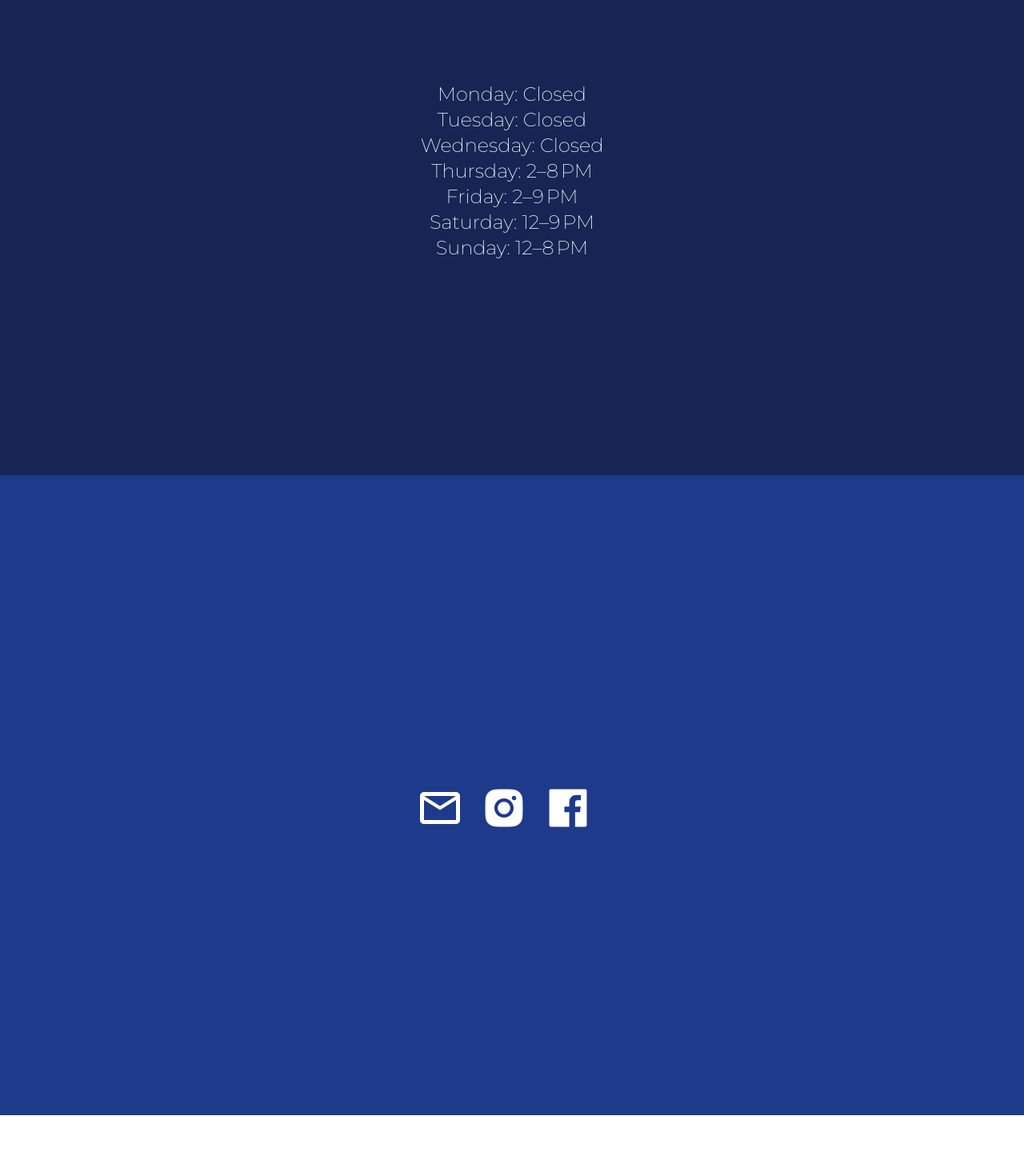
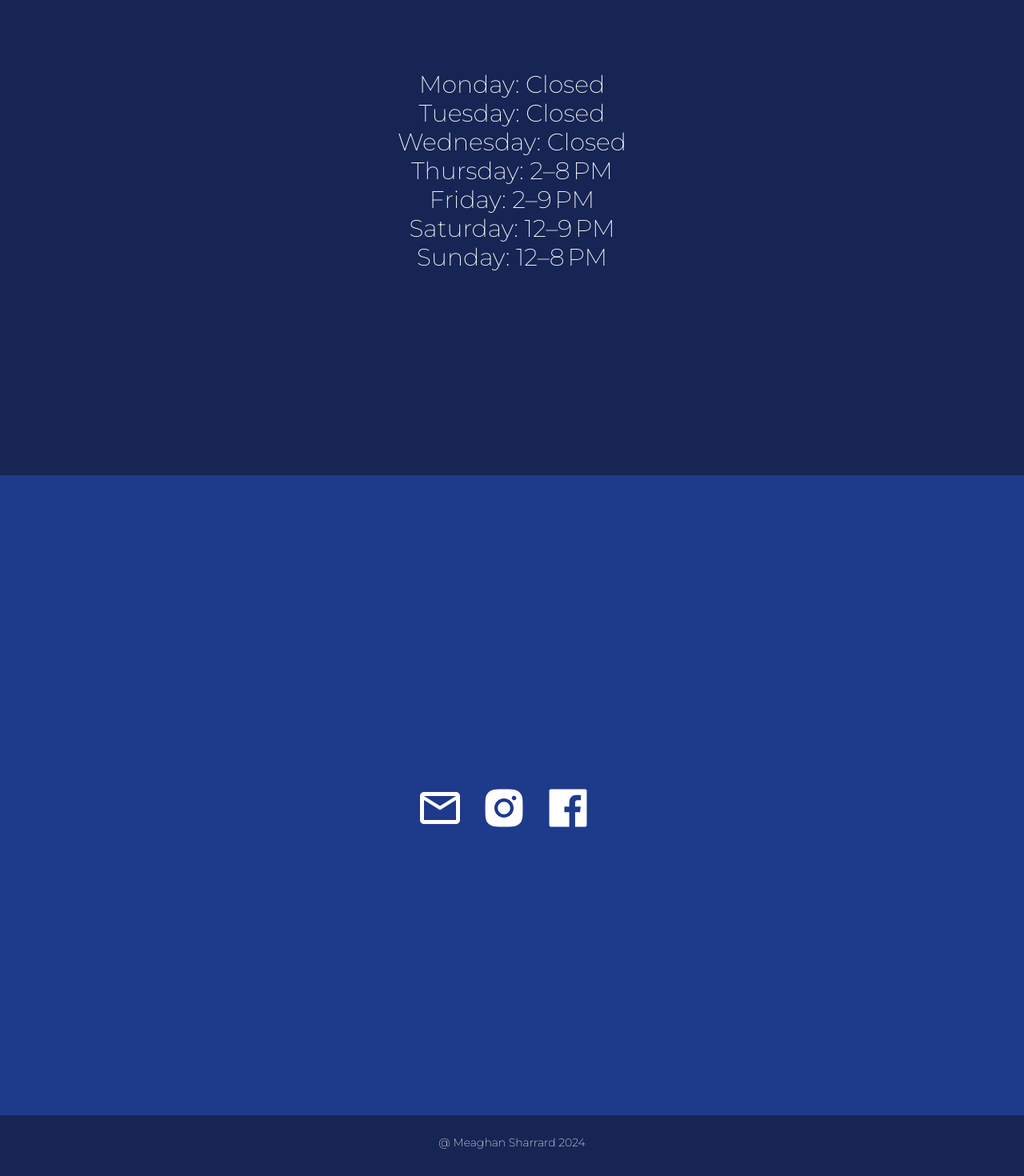
Before and after one commit to meaghansharrard89/palemoon, a React (Create React App) app: page / in a window 1280 px wide. Shown: the part 2606-4076 px from the top of the page at 80% size. Before the commit the page ends 4000 px from the top, so only its background shows below. Built offline with nearby package versions, Linux system fonts and the light colour scheme.

Commit message:
added footer

```diff
--- a/public/index.html
+++ b/public/index.html
@@ -3,13 +3,6 @@
   <head>
     <meta charset="utf-8" />
     <link rel="icon" href="%PUBLIC_URL%/favicon.ico" />
-
-    <!-- <link rel="preconnect" href="https://fonts.googleapis.com" />
-    <link rel="preconnect" href="https://fonts.gstatic.com" crossorigin />
-    <link
-      href="https://fonts.googleapis.com/css2?family=Libre+Franklin:ital,wght@0,100..900;1,100..900&display=swap"
-      rel="stylesheet"
-    /> -->
 
     <link rel="preconnect" href="https://fonts.googleapis.com" />
     <link rel="preconnect" href="https://fonts.gstatic.com" crossorigin />
@@ -20,7 +13,7 @@
 
     <meta name="viewport" content="width=device-width, initial-scale=1" />
     <meta name="theme-color" content="#000000" />
-    <meta name="description" content="Fogarty Lab" />
+    <meta name="description" content="Pale Moon Brewing" />
     <link rel="apple-touch-icon" href="%PUBLIC_URL%/logo192.png" />
     <link rel="manifest" href="%PUBLIC_URL%/manifest.json" />
 
--- a/src/App.js
+++ b/src/App.js
@@ -64,7 +64,7 @@ const App = () => {
 
   return (
     <>
-      {/* Logo- section 1 */}
+      {/* Logo */}
       <div
         id="one"
         className={`h-screen flex justify-center items-center text-center ${sectionBackgrounds[1]}`}
@@ -78,7 +78,7 @@ const App = () => {
         </RevealOnScroll>
       </div>
 
-      {/* Image and about- section 2 */}
+      {/* Image and about */}
       <div
         id="two"
         className={`h-screen flex justify-center items-center text-center ${sectionBackgrounds[0]}`}
@@ -105,7 +105,7 @@ const App = () => {
         </RevealOnScroll>
       </div>
 
-      {/* Map- section 3 */}
+      {/* Map and address */}
       <div
         id="three"
         className={`h-screen flex justify-center items-center text-center ${sectionBackgrounds[1]}`}
@@ -120,14 +120,14 @@ const App = () => {
         </RevealOnScroll>
       </div>
 
-      {/* Hours- section 4 */}
+      {/* Hours */}
       <div
         id="four"
         className={`h-screen flex justify-center items-center text-center ${sectionBackgrounds[0]}`}
       >
         <RevealOnScroll>
           <div className="p-4">
-            <p className="text-2xl mt-10 md:text-1xl lg:text-2xl">
+            <p className="text-2xl mt-10 md:text-2xl lg:text-3xl">
               Monday: Closed
               <br />
               Tuesday: Closed
@@ -146,7 +146,7 @@ const App = () => {
         </RevealOnScroll>
       </div>
 
-      {/* Contact- section 5 */}
+      {/* Contact */}
       <div
         id="five"
         className={`h-screen flex justify-center items-center text-center ${sectionBackgrounds[1]}`}
@@ -214,6 +214,14 @@ const App = () => {
           </div>
         </RevealOnScroll>
       </div>
+
+      {/* Footer */}
+      <div className={`flex flex-wrap ${sectionBackgrounds[0]}`}>
+        <div className="w-full lg:w-2/5"></div>
+        <div className="mt-6 mb-6 w-full md:w-1/2 lg:w-1/5 text-center pb-2 text-sm">
+          @ Meaghan Sharrard 2024
+        </div>
+      </div>
     </>
   );
 };
--- a/src/index.css
+++ b/src/index.css
@@ -35,8 +35,7 @@ body {
   min-height: 100vh;
   display: flex;
   flex-direction: column;
-  overflow-x: hidden; /* Prevent horizontal overflow */
-  /* overflow-y: hidden; */
+  overflow-x: hidden;
 }
 
 .image-container {
@@ -45,22 +44,21 @@ body {
 
 .image-container img {
   width: 100%;
-  height: auto; /* Allow the image to maintain its aspect ratio */
-  max-height: 100%; /* Ensure the image fits within its container */
-  object-fit: contain; /* Preserve aspect ratio while fitting the entire image */
+  height: auto;
+  max-height: 100%;
+  object-fit: contain;
 }
 
-/* Adjust height for larger screens */
 @media (min-width: 640px) {
   .navbar {
-    height: 6rem; /* Adjust height for medium-sized screens */
-    padding-top: 1.5rem; /* Add space between NavLinks and top of navbar */
+    height: 6rem;
+    padding-top: 1.5rem;
   }
 }
 
 @media (min-width: 1024px) {
   .navbar {
-    height: 4rem; /* Adjust height for larger screens */
-    padding-top: 1rem; /* Add more space between NavLinks and top of navbar */
+    height: 4rem;
+    padding-top: 1rem;
   }
 }
--- a/src/index.js
+++ b/src/index.js
@@ -2,7 +2,6 @@ import React from "react";
 import App from "./App";
 import ReactDOM from "react-dom/client";
 import "./index.css";
-import { createRoot } from "react-dom/client";
 
 const root = ReactDOM.createRoot(document.getElementById("root"));
 root.render(
```
Also changed, not shown: src/updatedlogo.png (deleted).
